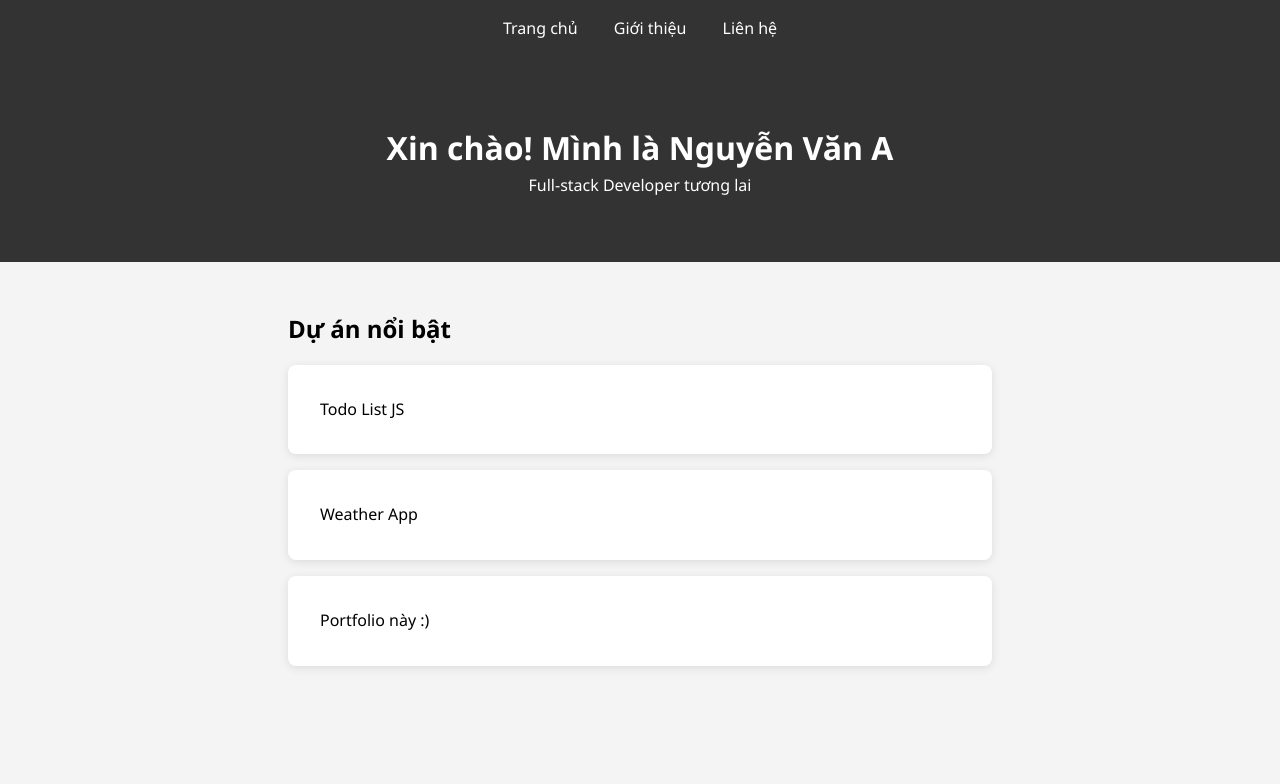
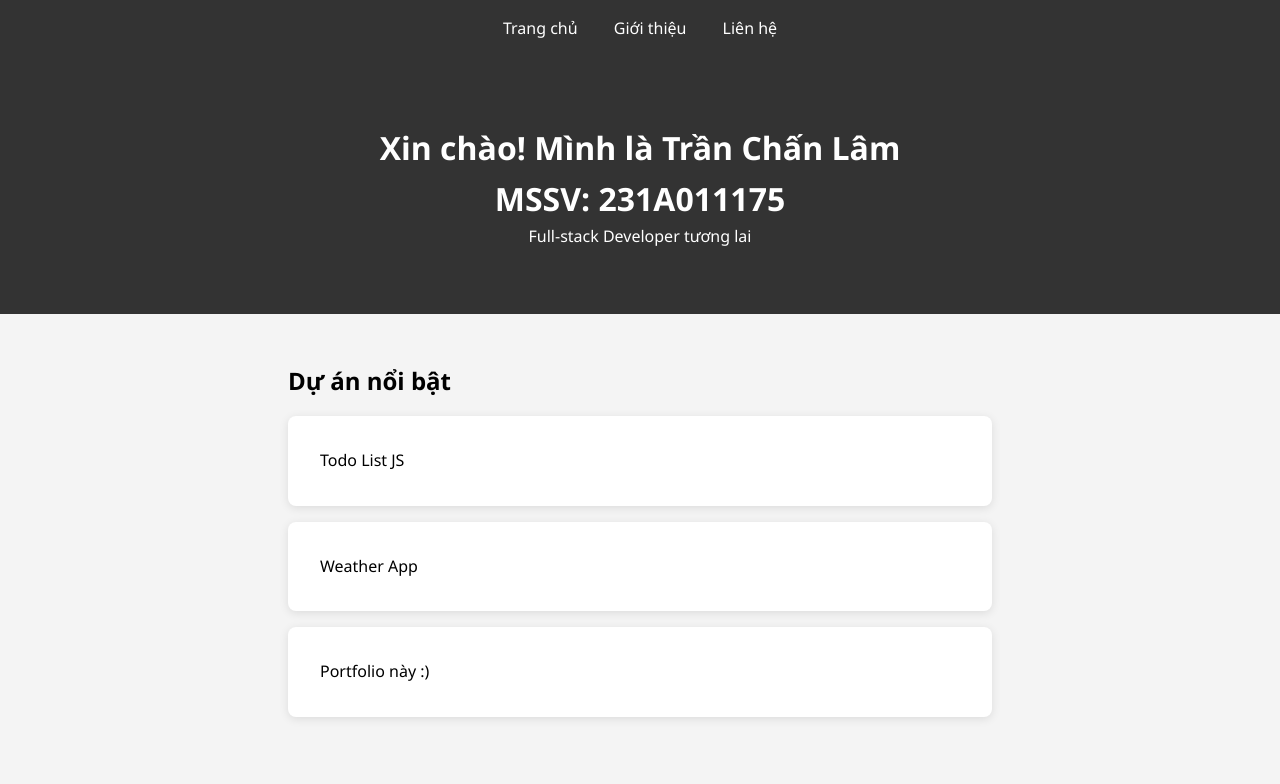
Before and after one commit to Liam2712/my-portfoliooo, a plain HTML site: page index.html in a window 1280 px wide. Drawn offline with Linux system fonts and the light colour scheme.

Commit message:
Update header with new name and student ID

```diff
--- a/index.html
+++ b/index.html
@@ -14,7 +14,8 @@
     </nav>
 
     <header>
-        <h1>Xin chào! Mình là Nguyễn Văn A</h1>
+        <h1>Xin chào! Mình là Trần Chấn Lâm</h1>
+        <h1>MSSV: 231A011175</h1>
         <p>Full-stack Developer tương lai</p>
     </header>
 
```
